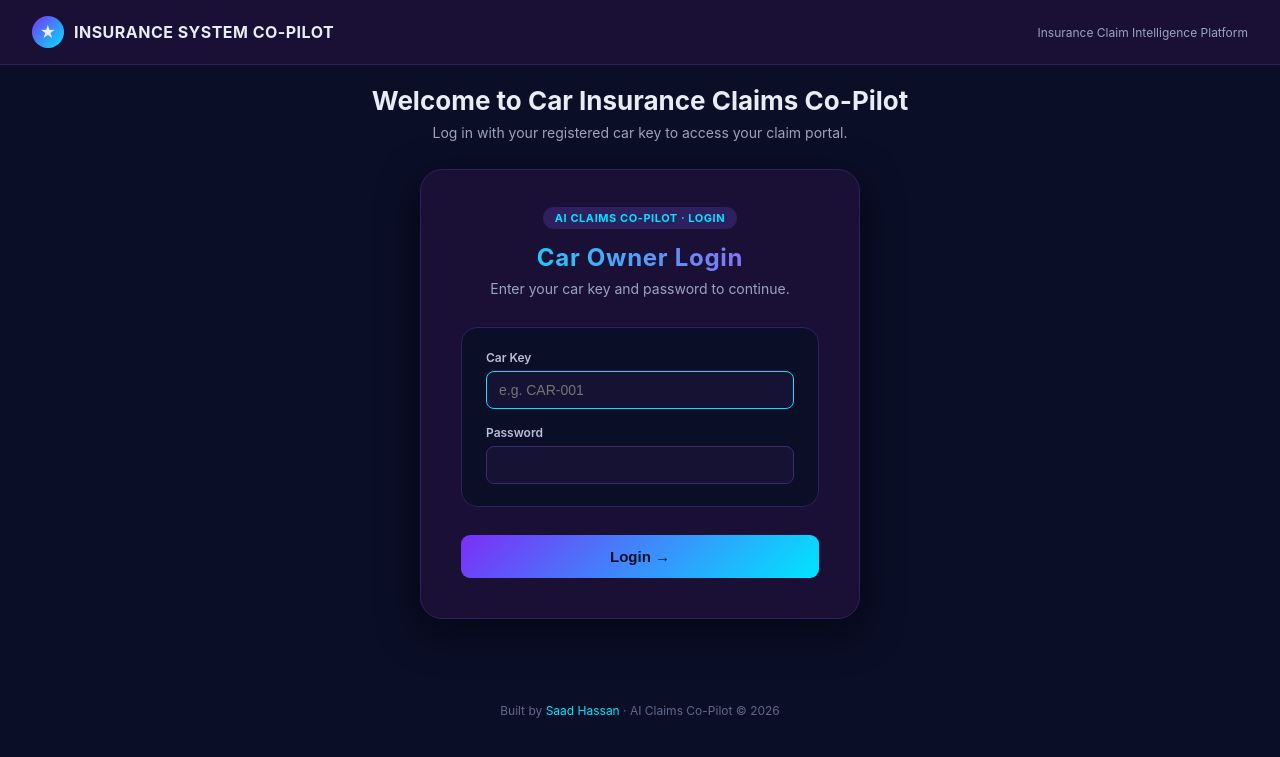
After one commit to MSaadHassan9955/AI-Co-Pilot, a Flask app: page /login in a window 1280 px wide. The commit adds this page. Shown: the top 757 px of the page. Run offline with Flask 3, Linux system fonts and the light colour scheme; parts of the project's set-up code (start-up, migrations or seed data) failed here and were passed over.

Commit message:
Add car login system with locked vehicle age/policy, restyle UI

```diff
--- a/app.py
+++ b/app.py
@@ -3,26 +3,30 @@ app.py
 -------
 AI Co-Pilot for Insurance Claim Processing -- main web application.
 
-Pipeline:
-  1. User uploads photo + text description + tabular claim details.
-  2. ANN (deep learning model) classifies damage severity from the photo.
-  3. Explainability module produces confidence scores + a saliency heatmap.
-  4. LLM-reasoning module turns everything into a plain-English summary +
+Flow:
+  0. Car owner logs in with car_key + password (auth.py, cars_dataset.csv).
+  1. Locked vehicle info (age, policy type, number plate) is shown, read-only.
+  2. User uploads photo + text description + claimed amount (age/policy are
+     pulled automatically from the logged-in car, not typed).
+  3. ANN (deep learning model) classifies damage severity from the photo.
+  4. Explainability module produces confidence scores + a saliency heatmap.
+  5. LLM-reasoning module turns everything into a plain-English summary +
      suggested payout (LLM used for reasoning only, NOT prediction).
-  5. Adjuster reviews on a dashboard and Approves / Rejects / Edits (HITL).
-  6. A downloadable PDF report is generated with the full audit trail.
+  6. Adjuster reviews on a dashboard and Approves / Rejects / Edits (HITL).
+  7. A downloadable PDF report is generated with the full audit trail.
 
 Run:  python app.py   then open http://localhost:5000
 """
 
 import os
 import uuid
-from flask import Flask, request, render_template, send_file, redirect, url_for
+from flask import Flask, request, render_template, send_file, redirect, url_for, session
 from PIL import Image
 
 from explain import load_model, predict, saliency_map, overlay_heatmap
 from llm_reasoning import summarize
 from report_gen import generate_report
+from auth import verify_login, get_car_by_key
 
 BASE = os.path.dirname(os.path.abspath(__file__))
 UPLOAD_DIR = os.path.join(BASE, "static", "uploads")
@@ -31,6 +35,7 @@ os.makedirs(UPLOAD_DIR, exist_ok=True)
 os.makedirs(HEATMAP_DIR, exist_ok=True)
 
 app = Flask(__name__)
+app.secret_key = os.environ.get("FLASK_SECRET_KEY", "dev-secret-change-in-production")
 
 CLF, SCALER = load_model()
 
@@ -38,18 +43,76 @@ CLF, SCALER = load_model()
 CLAIMS = {}
 
 
+def login_required(view):
+    """Redirects to /login if no car is logged in for this session."""
+    def wrapped(*args, **kwargs):
+        if "car_key" not in session:
+            return redirect(url_for("login_route"))
+        return view(*args, **kwargs)
+    wrapped.__name__ = view.__name__
+    return wrapped
+
+
 @app.route("/")
 def index():
-    return render_template("index.html")
+    if "car_key" in session:
+        return redirect(url_for("car_info_route"))
+    return redirect(url_for("login_route"))
+
+
+@app.route("/login", methods=["GET", "POST"])
+def login_route():
+    if request.method == "GET":
+        return render_template("login.html", error=None)
+
+    car_key = request.form.get("car_key", "")
+    password = request.form.get("password", "")
+    car = verify_login(car_key, password)
+
+    if car is None:
+        return render_template("login.html", error="Key not registered.")
+
+    session["car_key"] = car["car_key"]
+    return redirect(url_for("car_info_route"))
+
+
+@app.route("/car-info")
+@login_required
+def car_info_route():
+    car = get_car_by_key(session["car_key"])
+    if car is None:
+        session.pop("car_key", None)
+        return redirect(url_for("login_route"))
+    return render_template("car_info.html", car=car)
+
+
+@app.route("/logout")
+def logout_route():
+    session.pop("car_key", None)
+    return redirect(url_for("login_route"))
+
+
+@app.route("/claim")
+@login_required
+def claim_form_route():
+    car = get_car_by_key(session["car_key"])
+    return render_template("index.html", car=car)
 
 
 @app.route("/predict", methods=["POST"])
+@login_required
 def predict_route():
+    car = get_car_by_key(session["car_key"])
+    if car is None:
+        return redirect(url_for("login_route"))
+
     photo = request.files["photo"]
     description = request.form["description"]
-    vehicle_age = int(request.form["vehicle_age"])
     claimed_amount = float(request.form["claimed_amount"])
-    policy_type = request.form["policy_type"]
+
+    # Locked fields come from the logged-in car, NOT the form
+    vehicle_age = car["vehicle_age"]
+    policy_type = car["policy_type"]
 
     claim_id = str(uuid.uuid4())[:8]
     img = Image.open(photo.stream).convert("RGB")
@@ -71,6 +134,8 @@ def predict_route():
 
     CLAIMS[claim_id] = {
         "claim_id": claim_id,
+        "car_key": car["car_key"],
+        "number_plate": car["number_plate"],
         "description": description,
         "vehicle_age": vehicle_age,
         "claimed_amount": claimed_amount,
@@ -90,6 +155,7 @@ def predict_route():
 
 
 @app.route("/finalize", methods=["POST"])
+@login_required
 def finalize_route():
     claim_id = request.form["claim_id"]
     decision = request.form["decision"]  # approved / rejected / edited
@@ -108,6 +174,7 @@ def finalize_route():
 
 
 @app.route("/download/<claim_id>")
+@login_required
 def download_route(claim_id):
     claim = CLAIMS.get(claim_id)
     if not claim or "pdf_path" not in claim:
--- /dev/null
+++ b/auth.py
@@ -0,0 +1,77 @@
+"""
+auth.py
+--------
+Handles car-key login and pulls each car's locked, read-only info
+(number plate, policy type, and a LIVE-computed age) from cars_dataset.csv.
+
+Age is never stored as a fixed number -- it's computed from purchase_year
+every time it's needed, so it automatically increases every year with zero
+manual updates:
+
+    age = current_year - purchase_year
+
+Password is fixed for every car (995565), per project decision -- it is
+hardcoded here, not stored in the CSV.
+"""
+
+import os
+import csv
+from datetime import datetime
+
+BASE = os.path.dirname(os.path.abspath(__file__))
+CSV_PATH = os.path.join(BASE, "cars_dataset.csv")
+
+FIXED_PASSWORD = "995565"
+
+
+def _load_cars():
+    """Returns {car_key: {number_plate, purchase_year, policy_type}}"""
+    cars = {}
+    with open(CSV_PATH, newline="") as f:
+        for row in csv.DictReader(f):
+            cars[row["car_key"].strip()] = {
+                "number_plate": row["number_plate"].strip(),
+                "purchase_year": int(row["purchase_year"]),
+                "policy_type": row["policy_type"].strip(),
+            }
+    return cars
+
+
+def verify_login(car_key: str, password: str):
+    """Returns the car's info dict (with live-computed age) if valid, else None."""
+    if password != FIXED_PASSWORD:
+        return None
+
+    cars = _load_cars()
+    car_key = car_key.strip()
+    if car_key not in cars:
+        return None
+
+    info = cars[car_key]
+    current_year = datetime.now().year
+    age = max(0, current_year - info["purchase_year"])
+
+    return {
+        "car_key": car_key,
+        "number_plate": info["number_plate"],
+        "policy_type": info["policy_type"],
+        "vehicle_age": age,
+    }
+
+
+def get_car_by_key(car_key: str):
+    """Fetch a logged-in car's current info again (e.g. for re-display),
+    without re-checking the password. Used after login, mid-session."""
+    cars = _load_cars()
+    car_key = car_key.strip()
+    if car_key not in cars:
+        return None
+    info = cars[car_key]
+    current_year = datetime.now().year
+    age = max(0, current_year - info["purchase_year"])
+    return {
+        "car_key": car_key,
+        "number_plate": info["number_plate"],
+        "policy_type": info["policy_type"],
+        "vehicle_age": age,
+    }
--- /dev/null
+++ b/templates/login.html
@@ -0,0 +1,106 @@
+<!DOCTYPE html>
+<html>
+<head>
+<meta charset="utf-8">
+<title>Insurance System Co-Pilot | Login</title>
+<style>
+  * { box-sizing: border-box; }
+  body { font-family: -apple-system, Segoe UI, Roboto, sans-serif; background:#0a0e27; color:#e8ecf5; margin:0; padding:0;}
+
+  .navbar { display:flex; align-items:center; justify-content:space-between; padding:16px 32px;
+    background:#1a1035; border-bottom:1px solid #2e1f5e; }
+  .navbar .logo { display:flex; align-items:center; gap:10px; font-weight:700; font-size:16px; letter-spacing:.03em; }
+  .navbar .logo-icon { width:32px; height:32px; border-radius:50%;
+    background: linear-gradient(135deg,#7b2ff7,#00e5ff); display:flex; align-items:center; justify-content:center; font-size:16px; }
+  .navbar .tag { font-size:12px; color:#9aa4bf; }
+
+  .hero { text-align:center; padding: 20px 20px 8px; }
+  .hero h1 { font-size:26px; margin:0 0 8px; color:#e8ecf5; }
+  .hero p { color:#9aa4bf; font-size:14px; margin:0; }
+
+  .page { max-width: 480px; margin: 20px auto 60px; padding: 0 20px; }
+
+  .panel { background:#1a1035; border-radius: 22px; border:1px solid #2e1f5e;
+    box-shadow: 0 12px 40px rgba(0,0,0,.5); padding: 36px 40px 40px; }
+
+  .panel-header { text-align:center; margin-bottom: 30px; }
+  .badge { display:inline-block; background:#2e1f5e; color:#00e5ff; font-size:11px; padding:4px 12px;
+    border-radius:20px; margin-bottom:14px; letter-spacing:.05em; font-weight:700; }
+  .panel-header h1 { font-size:24px; margin:0 0 8px; letter-spacing:.03em;
+    background: linear-gradient(90deg,#00e5ff,#a855f7); -webkit-background-clip: text; background-clip: text; color: transparent; }
+  .panel-header p { color:#9aa4bf; font-size:14px; margin:0; max-width:380px; margin:0 auto; }
+
+  .fields-box { background:#0a0e27; border:1px solid #2e1f5e; border-radius:16px; padding: 22px 24px; }
+  .fields-box label { display:block; margin: 0 0 6px; font-size: 12px; color:#b7c0da; font-weight:600;}
+  .fields-box .field { margin-bottom: 16px; }
+  .fields-box .field:last-child { margin-bottom: 0; }
+  input[type=text], input[type=password] {
+    width:100%; padding:10px 12px; border-radius:8px; border:1px solid #3a2a6e;
+    background:#151233; color:#e8ecf5; font-size:14px; box-sizing:border-box;
+  }
+  input:focus { outline:none; border-color:#00e5ff; }
+
+  .submit-row { text-align:center; margin-top: 28px; }
+  button { padding:13px 48px; border:none; border-radius:9px; width:100%;
+    background: linear-gradient(135deg,#7b2ff7,#00e5ff); color:#0a0e27; font-size:15px; font-weight:700; cursor:pointer;}
+  button:hover { opacity:.9; }
+
+  .error { background:#3a1030; border:1px solid #7a1f4a; color:#ff8fb3; padding:12px 14px;
+    border-radius:10px; font-size:13px; margin-bottom:20px; text-align:center; }
+
+  footer { text-align:center; padding:24px; color:#5f6a8a; font-size:12px; }
+  footer a { color:#00e5ff; text-decoration:none; }
+</style>
+</head>
+<body>
+
+<div class="navbar">
+  <div class="logo">
+    <div class="logo-icon">★</div>
+    INSURANCE SYSTEM CO-PILOT
+  </div>
+  <div class="tag">Insurance Claim Intelligence Platform</div>
+</div>
+
+<div class="hero">
+  <h1>Welcome to Car Insurance Claims Co-Pilot</h1>
+  <p>Log in with your registered car key to access your claim portal.</p>
+</div>
+
+<div class="page">
+  <div class="panel">
+    <div class="panel-header">
+      <div class="badge">AI CLAIMS CO-PILOT &middot; LOGIN</div>
+      <h1>Car Owner Login</h1>
+      <p>Enter your car key and password to continue.</p>
+    </div>
+
+    {% if error %}
+    <div class="error">{{ error }}</div>
+    {% endif %}
+
+    <form action="/login" method="post">
+      <div class="fields-box">
+        <div class="field">
+          <label>Car Key</label>
+          <input type="text" name="car_key" placeholder="e.g. CAR-001" required autofocus>
+        </div>
+        <div class="field">
+          <label>Password</label>
+          <input type="password" name="password" required>
+        </div>
+      </div>
+
+      <div class="submit-row">
+        <button type="submit">Login &rarr;</button>
+      </div>
+    </form>
+  </div>
+</div>
+
+<footer>
+  Built by <a href="#">Saad Hassan</a> &middot; AI Claims Co-Pilot &copy; 2026
+</footer>
+
+</body>
+</html>
```
Also changed, not shown: cars_dataset.csv (added, +51 -0 lines), templates/car_info.html (added, +132 -0 lines), templates/index.html (+27 -15 lines).
